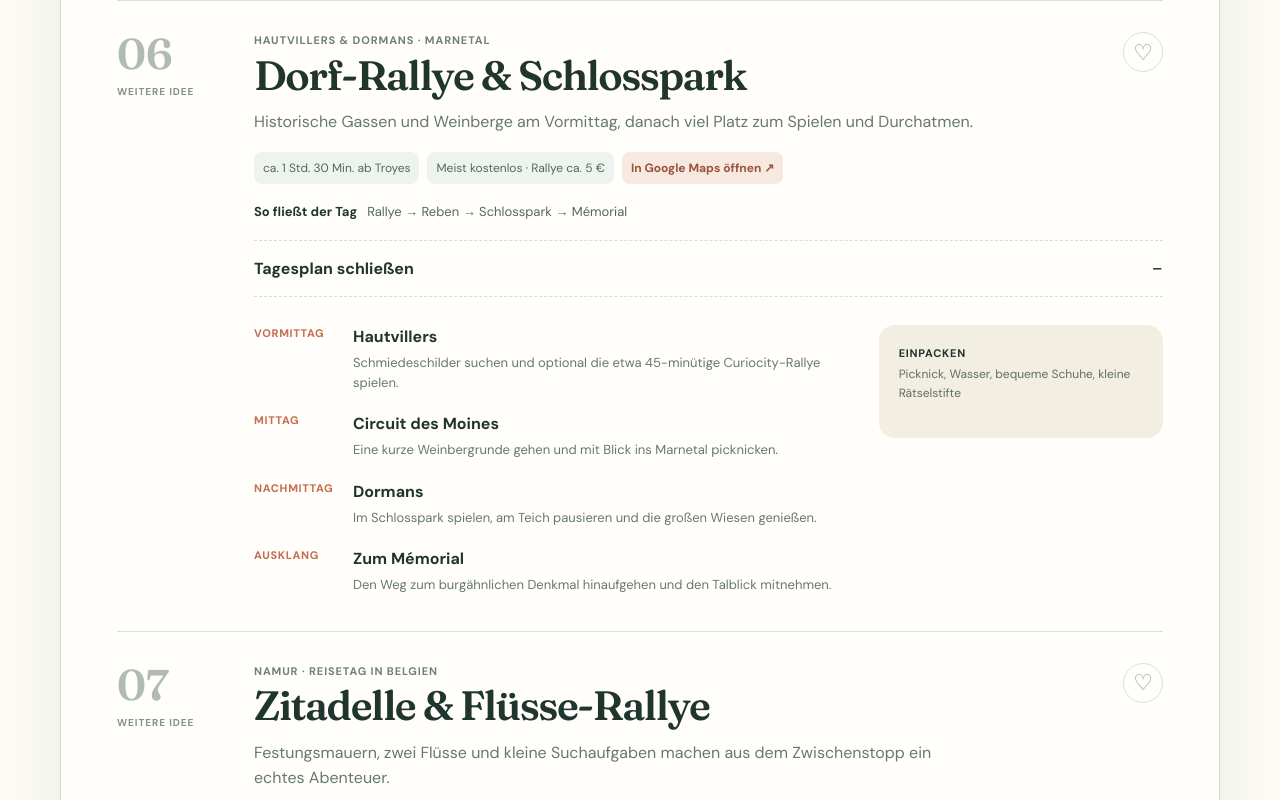
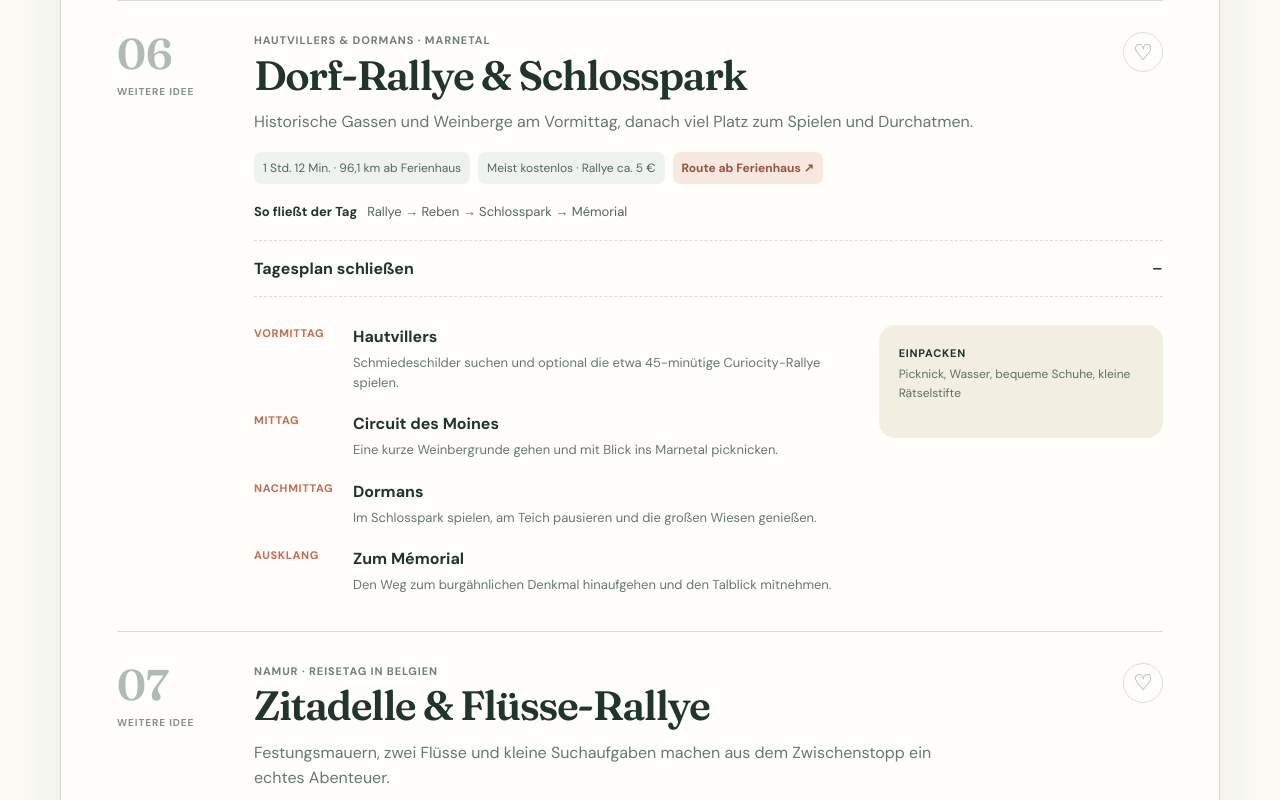
Before and after one commit to arkuksin/urlaubskompass, a Next.js app: page / in a window 1280 px wide. Both pictures are taken after a click on the button 958 px from the left and 655 px from the top of the page. Shown: the part 2735-3535 px from the top of the page. Built offline with nearby package versions, Linux system fonts and the light colour scheme.

Commit message:
Use holiday home for routes and travel times

```diff
--- a/app/page.tsx
+++ b/app/page.tsx
@@ -32,7 +32,7 @@ const trips: Trip[] = [
     weather: ["sun"],
     mood: ["calm", "water"],
     range: ["near", "full"],
-    distance: "ca. 30 Min. ab Troyes",
+    distance: "37 Min. · 41,8 km ab Ferienhaus",
     cost: "Strand kostenlos",
     mapQuery: "Plage de Mesnil-Saint-Père, Lac d'Orient, France",
     summary: "Ein echter Ferientag am See: wenig Programm, viel Wasser, Sand und Zeit zum Treibenlassen.",
@@ -41,7 +41,7 @@ const trips: Trip[] = [
       { time: "Vormittag", title: "Ankommen", text: "Am Übergang von Sand und Rasen eine Basis einrichten und gemütlich zum Hafen spazieren." },
       { time: "Mittag", title: "Seezeit", text: "Direkt am Wasser picknicken, danach lange baden, spielen oder einfach ausruhen." },
       { time: "Nachmittag", title: "Aufs Wasser", text: "Ein Tretboot mieten; für fünf Personen vorher nach einem größeren Modell fragen." },
-      { time: "Ausklang", title: "Langsam zurück", text: "Ein letztes Bad oder ein Eis am Hafen, dann entspannt nach Troyes fahren." },
+      { time: "Ausklang", title: "Langsam zurück", text: "Ein letztes Bad oder ein Eis am Hafen, dann entspannt zum Ferienhaus zurückfahren." },
     ],
     pack: "Badesachen, Picknickdecke, Sonnenschutz, Ball oder Frisbee",
     note: "Tretbootpreis und Bootsgröße bitte vor Ort prüfen.",
@@ -54,7 +54,7 @@ const trips: Trip[] = [
     weather: ["sun"],
     mood: ["active", "water"],
     range: ["near", "full"],
-    distance: "ca. 30 Min. ab Troyes",
+    distance: "39 Min. · 42,4 km ab Ferienhaus",
     cost: "AquaPark ab 18 € / 1 Std.",
     mapQuery: "Beaver AquaPark, 22 Rue du Lac d'Orient, 10140 Mesnil-Saint-Père, France",
     summary: "Erst eine kleine Entdeckertour am See, dann Wassertrampoline, Rutschen und Balancehindernisse.",
@@ -77,7 +77,7 @@ const trips: Trip[] = [
     weather: ["sun", "dry"],
     mood: ["active", "water"],
     range: ["near", "full"],
-    distance: "ca. 30 Min. ab Troyes",
+    distance: "31 Min. · 36,6 km ab Ferienhaus",
     cost: "Kinder 15 €, Erwachsene 20 €",
     mapQuery: "Grimpobranches Orient, Route du Lac, 10270 Lusigny-sur-Barse, France",
     summary: "Ein sportlicher Vormittag zwischen den Bäumen und danach ein ganz freier Nachmittag am See.",
@@ -100,7 +100,7 @@ const trips: Trip[] = [
     weather: ["sun", "dry"],
     mood: ["active", "discover"],
     range: ["full"],
-    distance: "ca. 50–55 km ab Troyes",
+    distance: "1 Std. 1 Min. · 80,3 km ab Ferienhaus",
     cost: "Nahezu kostenlos",
     mapQuery: "Parc du Château Saint-Louis, Les Riceys, France",
     summary: "Leichte Weinbergwanderung, versteckte Steinhütten und ein Spielplatz mit Pumptrack als Belohnung.",
@@ -122,7 +122,7 @@ const trips: Trip[] = [
     weather: ["sun", "dry"],
     mood: ["calm", "discover"],
     range: ["full"],
-    distance: "ca. 1 Std. 25 Min. ab Troyes",
+    distance: "1 Std. 1 Min. · 63,8 km ab Ferienhaus",
     cost: "Fast vollständig kostenlos",
     mapQuery: "Parc Vix, Avize, France",
     summary: "Weite Ausblicke, Wasserläufe, Klangstationen und ruhige Grand-Cru-Dörfer in einem entspannten Tag.",
@@ -143,7 +143,7 @@ const trips: Trip[] = [
     weather: ["sun", "dry"],
     mood: ["active", "discover"],
     range: ["full"],
-    distance: "ca. 1 Std. 30 Min. ab Troyes",
+    distance: "1 Std. 12 Min. · 96,1 km ab Ferienhaus",
     cost: "Meist kostenlos · Rallye ca. 5 €",
     mapQuery: "Hautvillers, France",
     summary: "Historische Gassen und Weinberge am Vormittag, danach viel Platz zum Spielen und Durchatmen.",
@@ -164,7 +164,7 @@ const trips: Trip[] = [
     weather: ["sun", "dry", "mixed"],
     mood: ["calm", "active", "discover"],
     range: ["travel"],
-    distance: "Ideal als 3-Stunden-Zwischenstopp",
+    distance: "3 Std. 3 Min. · 289 km ab Ferienhaus",
     cost: "Grundprogramm kostenlos",
     mapQuery: "Citadelle de Namur, Route Merveilleuse, Namur, Belgium",
     summary: "Festungsmauern, zwei Flüsse und kleine Suchaufgaben machen aus dem Zwischenstopp ein echtes Abenteuer.",
@@ -212,7 +212,7 @@ const questions: { key: ChoiceKey; kicker: string; title: string; hint: string;
     title: "Wie groß darf der Tag werden?",
     hint: "Der Weg gehört zum Urlaub – aber nicht an jedem Tag gleich viel.",
     options: [
-      { value: "near", label: "Nah & unkompliziert", detail: "Etwa 30 Minuten ab Troyes" },
+      { value: "near", label: "Nah & unkompliziert", detail: "Etwa 30 bis 40 Minuten ab Ferienhaus" },
       { value: "full", label: "Ein richtiger Tagesausflug", detail: "Bis etwa 1½ Stunden Anfahrt" },
       { value: "travel", label: "Zwischenstopp auf Reise", detail: "Drei abwechslungsreiche Stunden in Namur" },
       { value: "any", label: "Entfernung ist egal", detail: "Die Stimmung entscheidet" },
@@ -221,6 +221,7 @@ const questions: { key: ChoiceKey; kicker: string; title: string; hint: string;
 ];
 
 const initialChoices = { weather: "", mood: "", range: "" };
+const holidayHome = "17 Rue du Moulin, 10700 Saint-Remy-sous-Barbuise, France";
 
 function scoreTrip(trip: Trip, choices: typeof initialChoices) {
   const weather = choices.weather === "any" || trip.weather.includes(choices.weather) ? 4 : 0;
@@ -294,7 +295,7 @@ export default function Home() {
         <div className="header-meta">
           <span>7 Ideen</span>
           <span className="meta-dot" aria-hidden="true" />
-          <span>für eure Familie</span>
+          <span>ab eurem Ferienhaus</span>
         </div>
       </header>
 
@@ -316,7 +317,7 @@ export default function Home() {
             <p className="eyebrow">Direkter Einstieg</p>
             <h2 id="all-ideas-title">Alle sieben Ideen</h2>
           </div>
-          <p>Schon entschieden? Springt direkt zum Tagesplan.</p>
+          <p>Schon entschieden? Springt direkt zum Tagesplan. Alle Fahrzeiten starten an eurem Ferienhaus in Saint-Remy-sous-Barbuise.</p>
         </div>
         <div className="idea-links">
           {trips.map((trip) => (
@@ -414,11 +415,11 @@ export default function Home() {
                         <span>{trip.cost}</span>
                         <a
                           className="map-link"
-                          href={`https://www.google.com/maps/search/?api=1&query=${encodeURIComponent(trip.mapQuery)}`}
+                          href={`https://www.google.com/maps/dir/?api=1&origin=${encodeURIComponent(holidayHome)}&destination=${encodeURIComponent(trip.mapQuery)}&travelmode=driving`}
                           target="_blank"
                           rel="noreferrer"
                         >
-                          In Google Maps öffnen ↗
+                          Route ab Ferienhaus ↗
                         </a>
                       </div>
                       <p className="rhythm"><b>So fließt der Tag</b>{trip.rhythm}</p>
@@ -462,7 +463,7 @@ export default function Home() {
       <section className="footer-note">
         <p className="eyebrow">Ein kleiner Urlaubsgrundsatz</p>
         <blockquote>„Eine schöne Hauptidee und genug Zeit zum Treibenlassen.“</blockquote>
-        <p>Alle Vorschläge basieren auf euren sieben Urlaubsunterlagen. Kosten und Öffnungszeiten können sich ändern; kostenpflichtige Angebote bitte kurz vor der Abfahrt prüfen.</p>
+        <p>Alle Vorschläge basieren auf euren sieben Urlaubsunterlagen. Die Fahrzeiten wurden am 24.07.2026 für Autofahrten ab dem Ferienhaus ermittelt und können je nach Verkehr abweichen. Kosten und Öffnungszeiten bitte kurz vor der Abfahrt prüfen.</p>
       </section>
     </main>
   );
```
Also changed, not shown: 1 other file (tests, documents, lock files or other folders).
